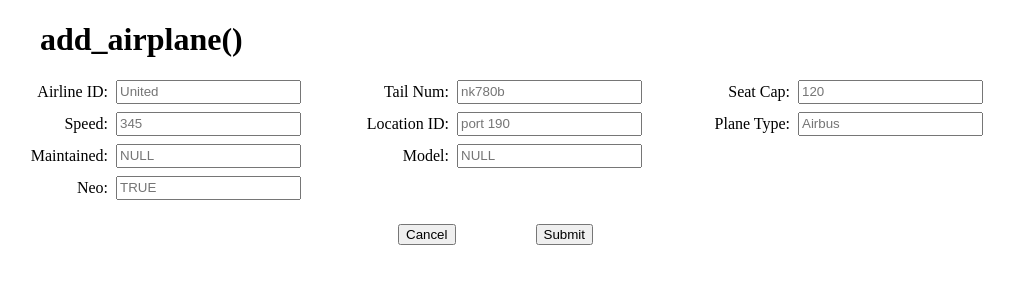
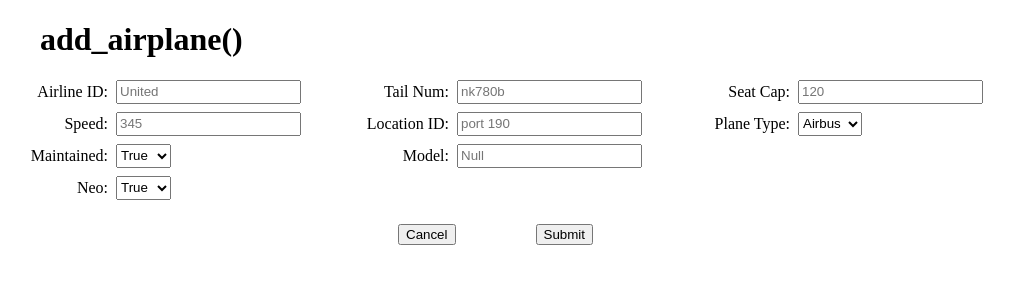
Before and after one commit to vwarr/cs4400-p4, a Flask app: page /add_airplane in a window 1280 px wide. Shown: the top 300 px of the page, without its empty margins (0-1015 px from the left). Run offline with Flask 3, Linux system fonts and the light colour scheme.

Commit message:
add select boxes

```diff
--- a/templates/add_airplane.html
+++ b/templates/add_airplane.html
@@ -23,16 +23,19 @@
                     </div>
                     <div class="form_group">
                         <label for="maintenanced">Maintained:</label>
-                        <input id="maintenanced" list="maintenanced_options" name="maintenanced" placeholder="NULL">
-                        <datalist id="maintenanced_options">
-                            <option value="TRUE"></option>
-                            <option value="FALSE"></option>
-                            <option value="NULL"></option>
-                        </datalist>
+                        <select id="maintenanced" list="maintenanced_options" name="maintenanced" placeholder="Null">
+                            <option value="True">True</option>
+                            <option value="False">False</option>
+                            <option value="Null">Null</option>
+                        </select>
                     </div>
                     <div class="form_group">
                         <label for="neo">Neo:</label>
-                        <input id="neo" type="text" name="neo" placeholder="TRUE">
+                        <select id="neo" type="text" name="neo" placeholder="TRUE">
+                            <option value="True">True</option>
+                            <option value="False">False</option>
+                            <option value="Null">Null</option>
+                        </select>
                     </div>
                 </div>
                 <div class='form_column'>
@@ -46,9 +49,9 @@
                     </div>
                     <div class="form_group">
                         <label for="model">Model:</label>
-                        <input id="model" list="model_options" name="model" placeholder="NULL">
+                        <input id="model" list="model_options" name="model" placeholder="Null">
                         <datalist id="model_options">
-                            <option value="NULL">
+                            <option value="Null">
                         </datalist>
                     </div>
                 </div>
@@ -59,12 +62,11 @@
                     </div>
                     <div class="form_group">
                         <label for="plane_type">Plane Type:</label>
-                        <input id="plane_type" list="plane_type_options" name="plane_type" placeholder="Airbus">
-                        <datalist id="plane_type_options">
-                            <option value="Airbus">
-                            <option value="Boeing">
-                            <option value="NULL">
-                        </datalist>
+                        <select id="plane_type" list="plane_type_options" name="plane_type" placeholder="Airbus">
+                            <option value="Airbus">Airbus</option>
+                            <option value="Boeing">Boeing</option>
+                            <option value="Null">Null</option>
+                        </select>
                     </div>
                 </div>
             </div>
--- a/templates/main.css
+++ b/templates/main.css
@@ -43,6 +43,12 @@ input {
     box-sizing: border-box;
 }
 
+select {
+    height: 1.5rem;
+    line-height: 1.5rem;
+    box-sizing: border-box;
+}
+
 .form_buttons {
     margin-top: 1.5rem;
     display: flex;
```
